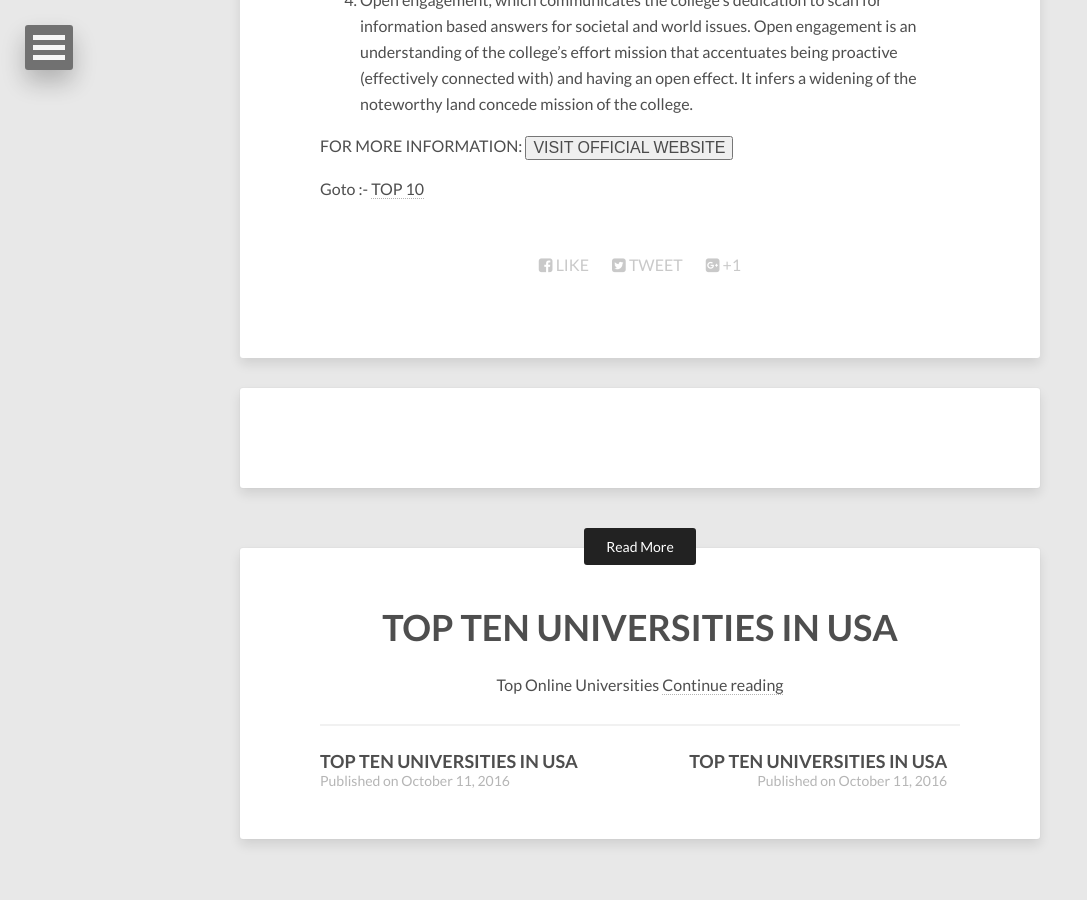
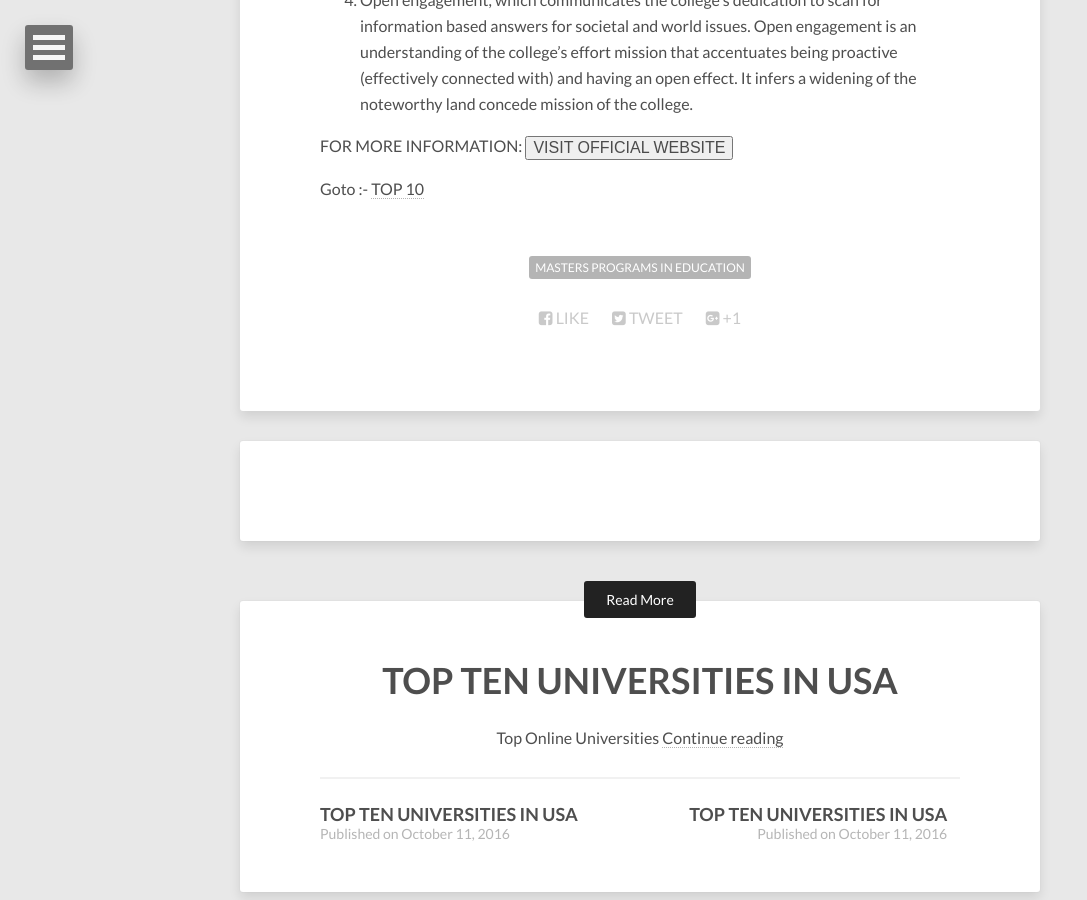
Before and after one commit to vivek1karna/topten, a Jekyll site: the page built from _posts/2016-10-11-top-online-universities9.md, in a window 1280 px wide and 900 px high, scrolled down 1620 px. Shown: the whole window, without its empty margins (0-1087 px from the left). Built offline with Jekyll 4.4.1, drawn with Linux system fonts in a browser that asks for light colours; nearby versions of some CDN libraries; comment, search, counter and statistics services are not loaded.

Commit message:
Update 2016-10-11-top-online-universities9.md

```diff
--- a/_posts/2016-10-11-top-online-universities9.md
+++ b/_posts/2016-10-11-top-online-universities9.md
@@ -3,6 +3,7 @@ layout: post
 title: TOP TEN UNIVERSITIES IN USA
 description: Top Online Universities
 comments: true
+tags: [masters programs in education]
 image:
   feature: pic09.jpg
 published: true
```
